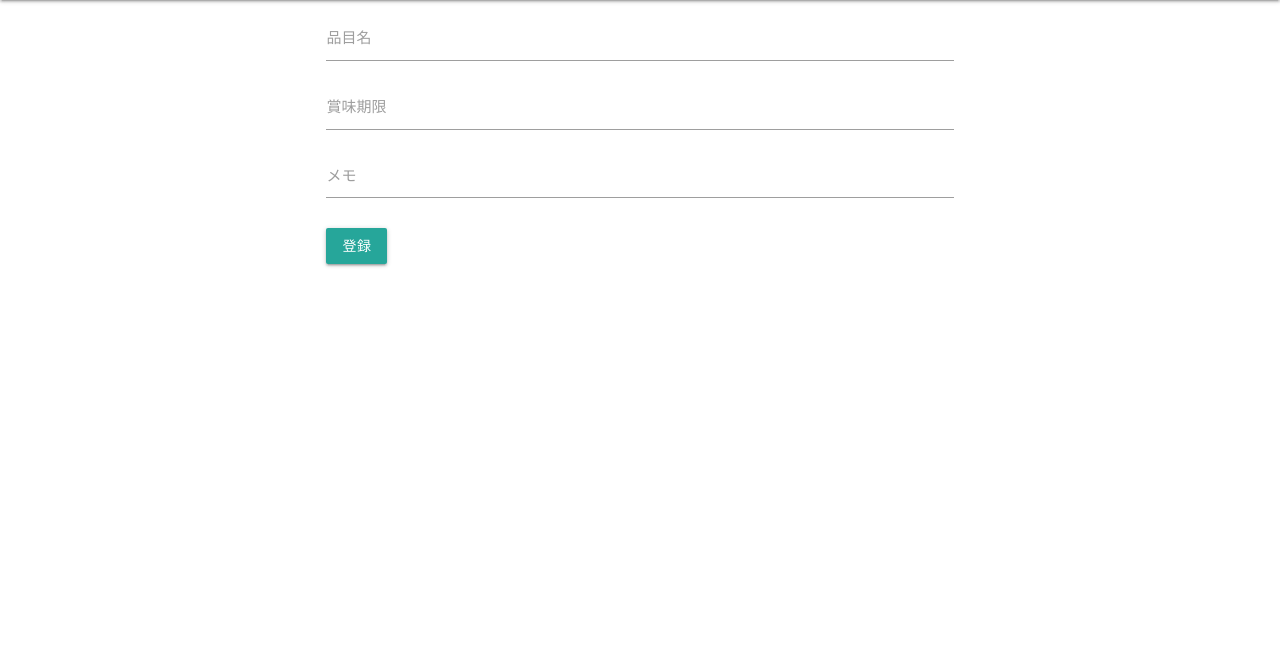
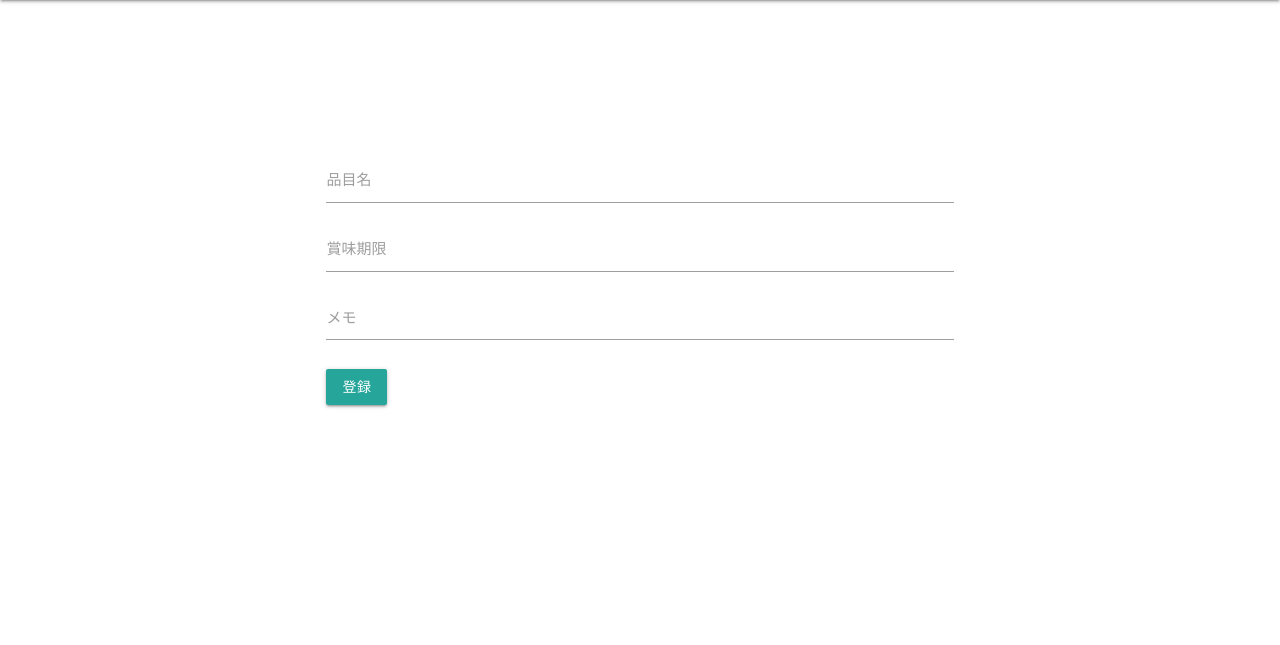
Before and after one commit to Hyuga-Tsukui/Best-before, a Django app: page /foods/create/ in a window 1280 px wide. Shown: the part 64-709 px from the top of the page. Run offline with Django 3.2, Linux system fonts and the light colour scheme; the visitor is signed in with stand-in values (Sample User, id 1); some libraries are stand-ins or nearby versions.

Commit message:
Change create form margin-top set

```diff
--- a/foods/static/foods/style.css
+++ b/foods/static/foods/style.css
@@ -27,3 +27,7 @@ div.menu li {
 div.menu li a {
   color: white;
 }
+
+form.create-food-form {
+  margin-top: 25%;
+}
--- a/foods/templates/foods/create_food.html
+++ b/foods/templates/foods/create_food.html
@@ -5,7 +5,7 @@
 {% block title %}{{ block.super }} 登録{% endblock %}
 {% block content %}
 <div class="container">
-  <form action="{% url 'foods:create' %}" method="POST">
+  <form action="{% url 'foods:create' %}" method="POST" class="create-food-form">
     {% csrf_token %}
     <div class="input-field">
       <label for="id_name">品目名</label>
```
